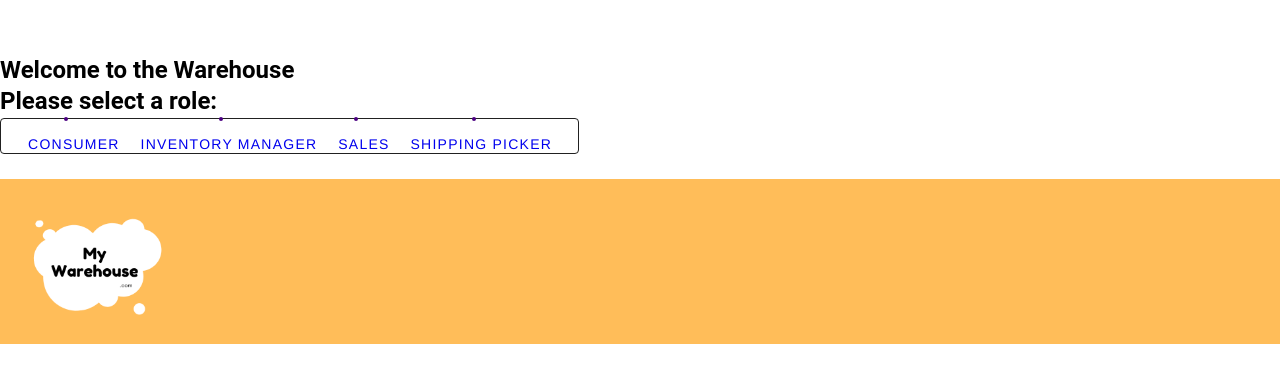
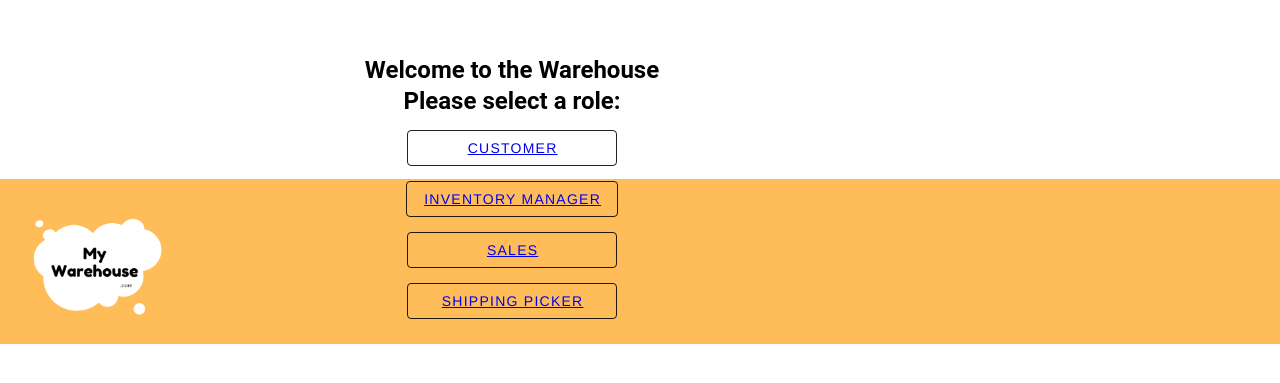
Before and after one commit to anacarolina-arellano/FirstVueApp, a Vue app: page / in a window 1280 px wide. Shown: the part 147-530 px from the top of the page. Built offline with nearby package versions, Linux system fonts and the light colour scheme.

Commit message:
Styled home page

```diff
--- a/src/components/ChooseRole.vue
+++ b/src/components/ChooseRole.vue
@@ -1,13 +1,12 @@
 <template>
-  <div class="text-center">
+  <div class="text-center ">
     <v-btn
-      class="ma-2 myText"
+      class="ma-2 myText myBorder"
       outlined
       color="indigo"
+      min-width="210px"
     >
-      <li id="li-names" v-for="(item, index) in names" :key="index">
-        <router-link :to="{ name:item.name }">{{ item.name }}</router-link>
-      </li>
+      <router-link :to="{ name }">{{ name }}</router-link>
     </v-btn>
   </div>
 </template>
@@ -19,14 +18,10 @@
 
         constructor( name, subComponentList = []) {
             super( name, subComponentList )
-            this.vm = {
-                names:[
-                    { name: "Consumer" },
-                    { name: "Inventory Manager" },
-                    { name: "Sales" },
-                    { name: "Shipping Picker" },
-                ]
-            };
+            this.props = {
+              name: String
+            }
+
         }
     }
 
@@ -38,4 +33,5 @@
 .myText{
   color:black;
 }
+
 </style>
--- a/src/routes/Home.vue
+++ b/src/routes/Home.vue
@@ -11,7 +11,10 @@ Copyright (c) 2018. Scott Henshaw, Kibble Online Inc. All Rights Reserved.
         <div class="home">
             <h2>Welcome to the {{ name }}</h2>
             <h2>Please select a role: </h2>
-            <roles/>
+            <roles name="Customer" class="roles"> </roles>
+            <roles name="Inventory Manager" class="roles"> </roles>
+            <roles name="Sales" class="roles"> </roles>
+            <roles name="Shipping Picker" class="roles"> </roles>
         </div>
     </section>
 
@@ -50,6 +53,7 @@ Copyright (c) 2018. Scott Henshaw, Kibble Online Inc. All Rights Reserved.
     }
 
     .home {
+        text-align: center;
         margin-left: auto;
         margin-right: auto;
         color: black;
@@ -57,4 +61,8 @@ Copyright (c) 2018. Scott Henshaw, Kibble Online Inc. All Rights Reserved.
         width: 80vw;
     }
 
+    .roles{
+        margin-top: 15px;
+        margin-bottom: 15px;
+    }
 </style>
```
Also changed, not shown: src/routes/Customer.vue (added).
